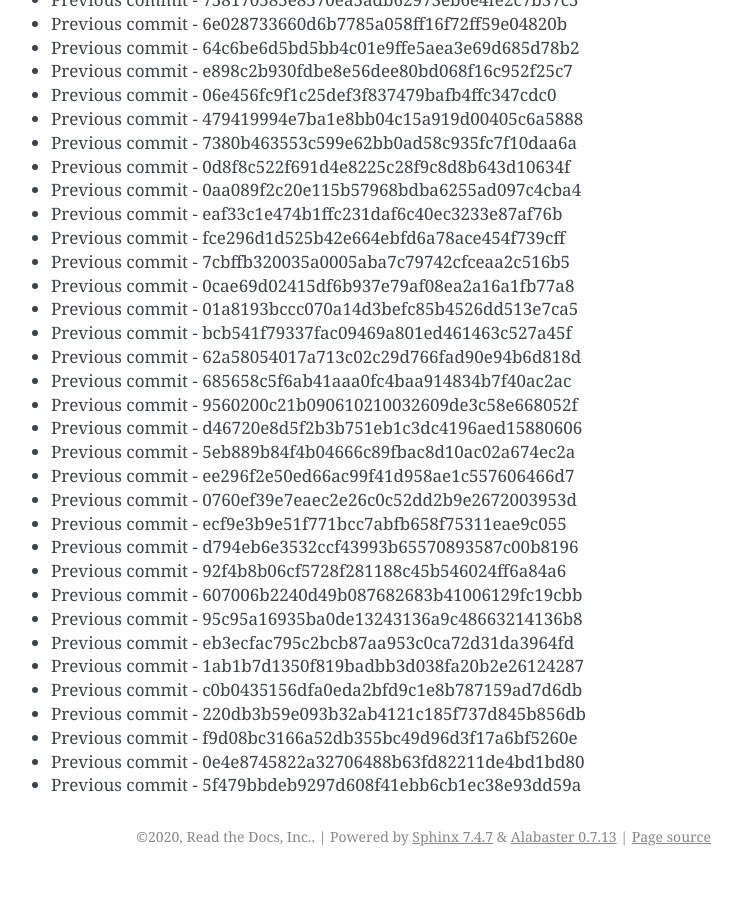
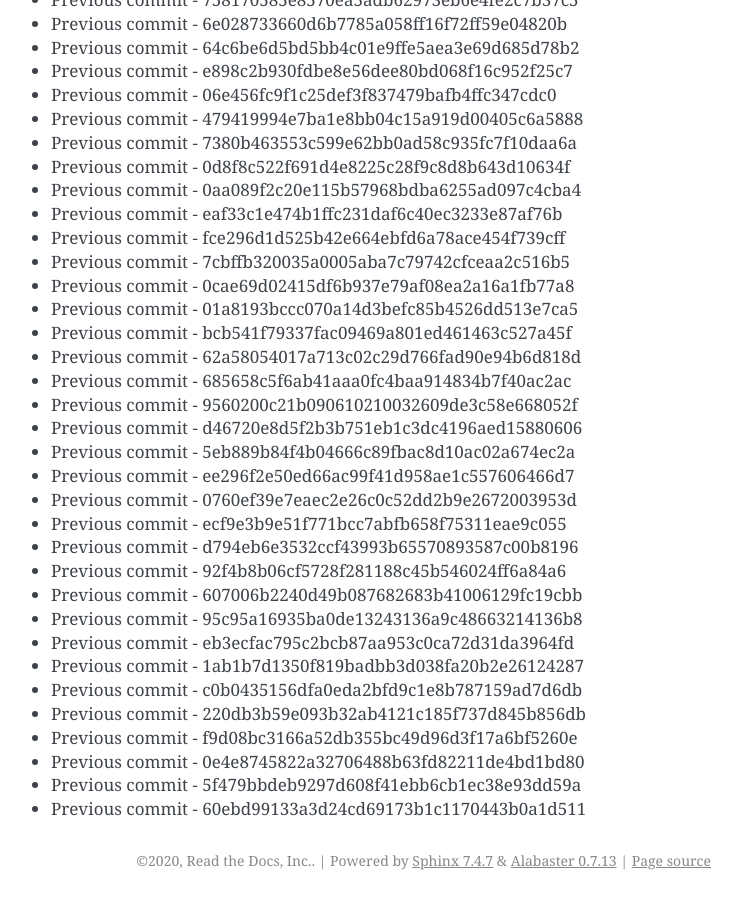
Before and after one commit to readthedocs/rtd-git-stresstest, a Sphinx documentation site: the page built from docs/updates.rst, in a window 1280 px wide and 900 px high, scrolled down 14886 px. Shown: the whole window, without its empty margins (399-1141 px from the left). Built offline with Sphinx 7.4.7, drawn with Linux system fonts in a browser that asks for light colours; before the commit the page ends 15762 px from its top, so only the background shows below that.

Commit message:
Generating commit from previous: 60ebd99133a3d24cd69173b1c1170443b0a1d511

```diff
--- a/docs/updates.rst
+++ b/docs/updates.rst
@@ -657,3 +657,4 @@ It can be tested for any performance characteristics.
 * Previous commit - f9d08bc3166a52db355bc49d96d3f17a6bf5260e
 * Previous commit - 0e4e8745822a32706488b63fd82211de4bd1bd80
 * Previous commit - 5f479bbdeb9297d608f41ebb6cb1ec38e93dd59a
+* Previous commit - 60ebd99133a3d24cd69173b1c1170443b0a1d511
```
